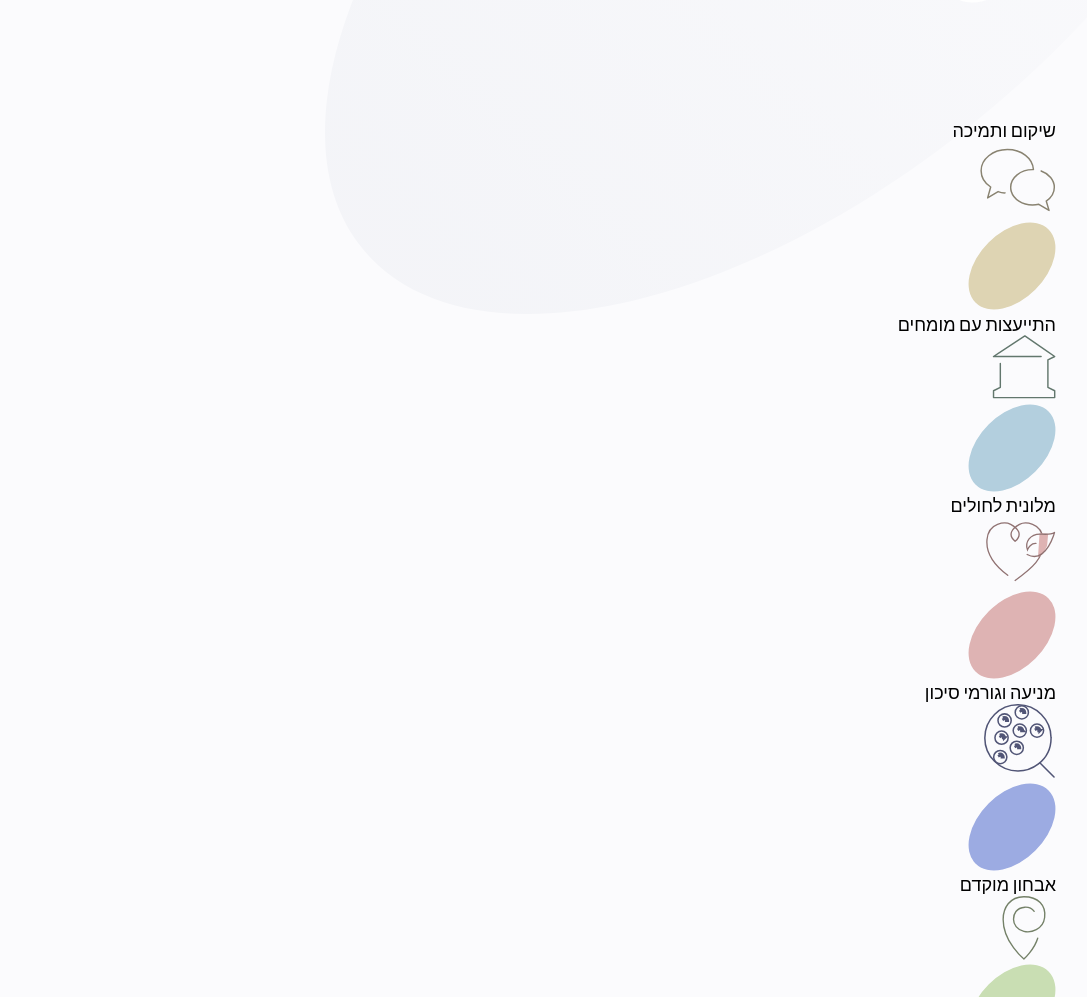
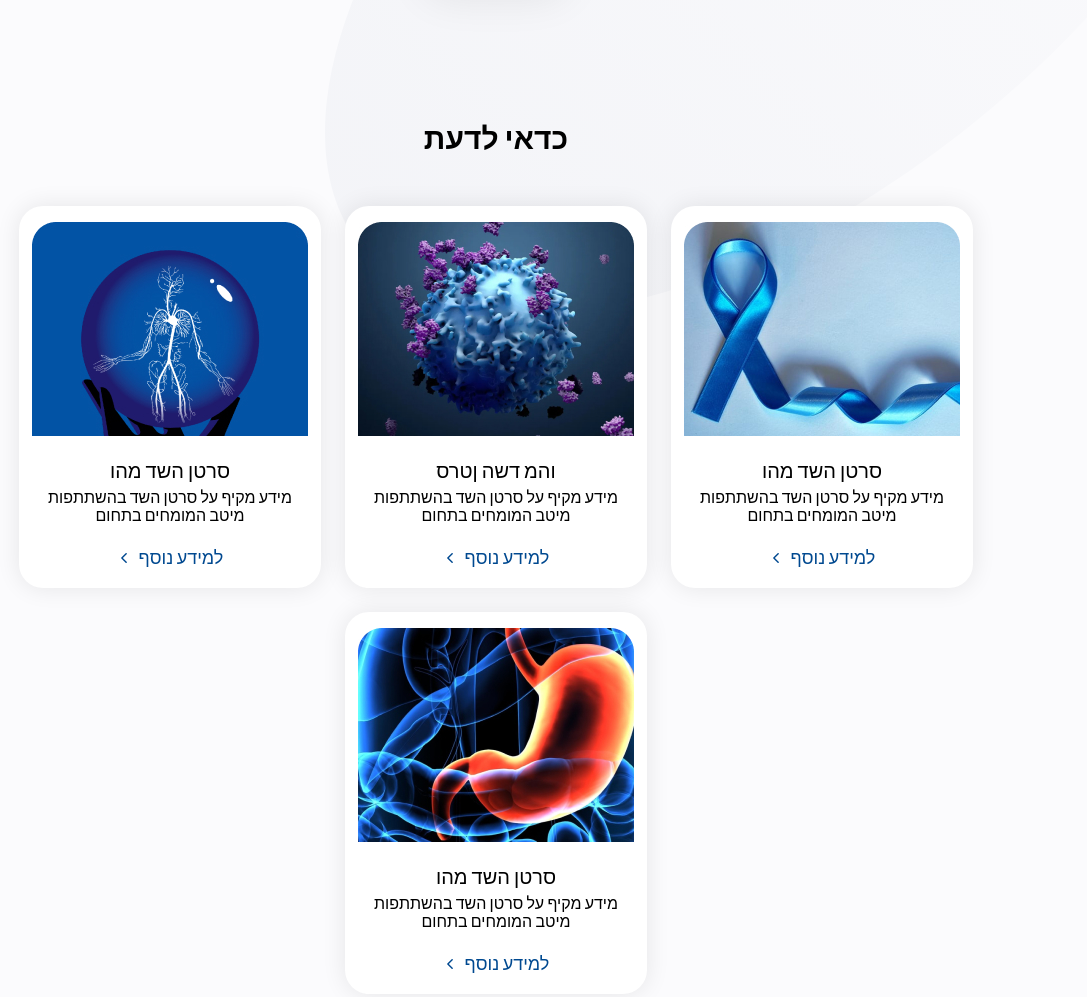
Before and after one commit to digtiarenko/new_mark_up, a website built with Parcel: page src/index.html in a window 1280 px wide. Shown: the part 1172-2169 px from the top of the page, without its empty margins (144-1231 px from the left). Built offline with nearby package versions, Linux system fonts and the light colour scheme; files whose address does not match are found by name.

Commit message:
Help articles sections done

```diff
--- /dev/null
+++ b/src/sass/components/_articles_section.scss
@@ -0,0 +1,76 @@
+.articles_section {
+  margin-top: 125px;
+
+  & .article_list {
+    margin: 38px -12px -12px -12px;
+    padding-bottom: 20px;
+    display: flex;
+    justify-content: center;
+    flex-wrap: wrap;
+    align-items: center;
+  }
+
+  & .article_card {
+    width: 302px;
+    height: 382px;
+    margin: 12px;
+
+    display: flex;
+    flex-direction: column;
+    text-align: center;
+    padding: 16px 13px 13px 13px;
+    box-shadow: 0px 0px 24px rgba(0, 0, 0, 0.09);
+    border-radius: 24px;
+    background-color: white;
+    &:hover {
+      box-shadow: 5px 5px 15px 5px rgba(0, 0, 0, 0.27);
+      background-color: rgb(252, 248, 248, 0.3);
+    }
+  }
+
+  & .card_text_wrapper {
+    padding-right: 10px;
+    padding-left: 10px;
+    display: flex;
+    flex-direction: column;
+  }
+
+  &.article_image {
+    width: 276px;
+    height: 214px;
+  }
+
+  & .article_title {
+    font-weight: 500;
+    font-size: 20px;
+    margin-top: 24px;
+    margin-bottom: 6px;
+  }
+
+  & .article_text {
+    margin-bottom: 22px;
+    font-weight: 400;
+    font-size: 16px;
+  }
+
+  & .article_link {
+    display: flex;
+    align-items: center;
+
+    gap: 8px;
+    margin-right: auto;
+    margin-left: auto;
+    font-weight: 500;
+    font-size: 18px;
+    color: rgba(0, 73, 144, 1);
+
+    &:hover {
+      font-weight: 600;
+    }
+
+    & .icon {
+      fill: black;
+      stroke: rgba(0, 73, 144, 1);
+    }
+  }
+}
--- /dev/null
+++ b/src/sass/components/_help_section.scss
@@ -0,0 +1,47 @@
+.help_section {
+  margin-top: 76px;
+
+  &_card {
+    display: flex;
+    flex-direction: column;
+    align-items: center;
+    overflow: hidden;
+    padding: 0px 15px;
+    text-align: center;
+    width: 144px;
+    height: 174px;
+    margin: 9px;
+    background: #ffffff;
+    box-shadow: 0px 0px 44px rgba(0, 0, 0, 0.09);
+    border-radius: 24px;
+    position: relative;
+
+    &:hover {
+      box-shadow: 5px 5px 15px 5px rgba(0, 0, 0, 0.27);
+      background-color: rgb(252, 248, 248, 0.3);
+    }
+  }
+
+  &_card_list {
+    display: flex;
+    flex-direction: row;
+    flex-wrap: wrap;
+    justify-content: center;
+    margin: 48px -9px -9px -9px;
+    align-items: center;
+  }
+}
+.card_picture_wrapper {
+  margin-top: 20px;
+  margin-bottom: 10px;
+}
+
+.bg--icon {
+  position: absolute;
+  top: 31px;
+  right: 37px;
+}
+.bg-position {
+  top: -5px;
+  right: 10px;
+}
--- a/src/sass/index.scss
+++ b/src/sass/index.scss
@@ -2,3 +2,5 @@
 @import './utils/_mixins.scss';
 @import './utils/_variables.scss';
 @import './components/_header.scss';
+@import './components/_help_section.scss';
+@import './components/_articles_section.scss';
```
